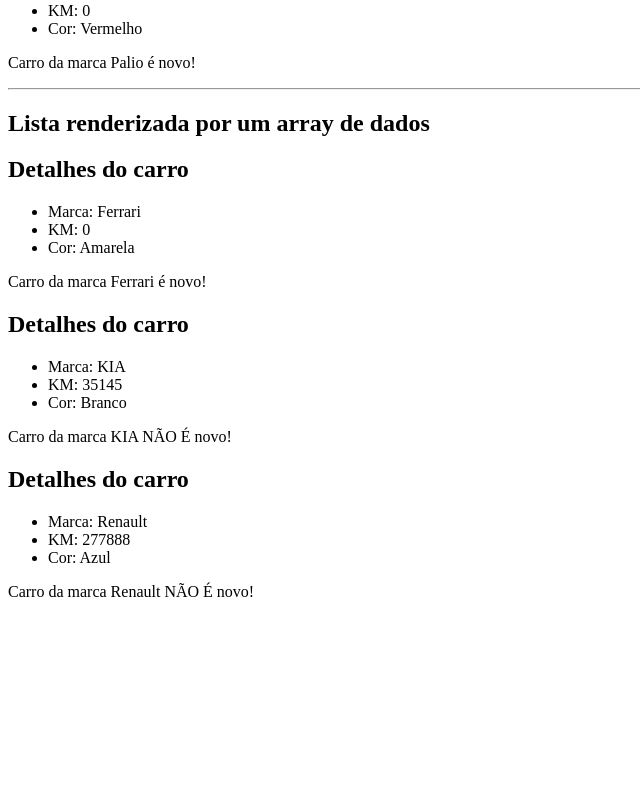
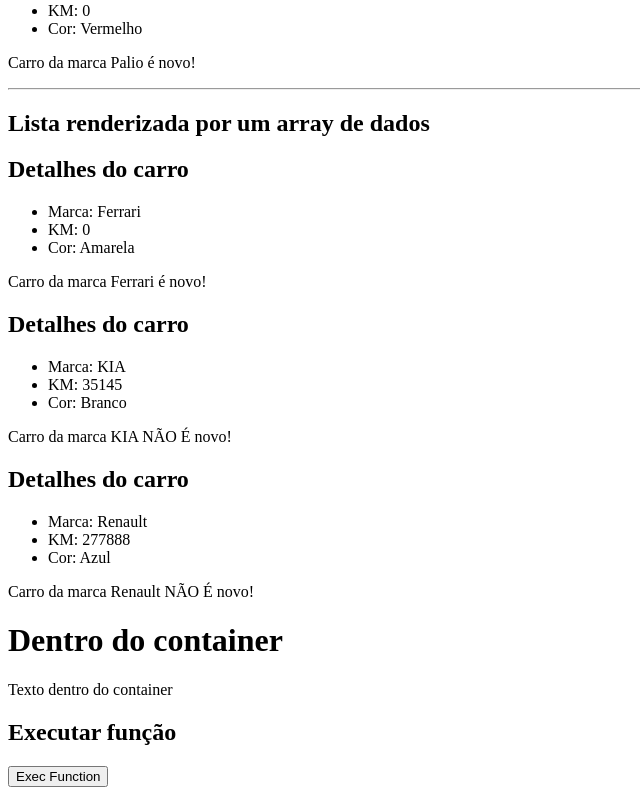
Before and after one commit to felipe-machado-front-end/react-hora-de-codar, a React (Vite) app: page / in a window 1280 px wide. Shown: the part 1373-2168 px from the top of the page, without its empty margins (0-640 px from the left). Before the commit the page ends 1990 px from the top, so only its background shows below. Built offline with nearby package versions, Linux system fonts and the light colour scheme.

Commit message:
Passando funções por props

```diff
--- /dev/null
+++ b/src/components/2-avancando-react/Container.jsx
@@ -0,0 +1,12 @@
+import React from "react";
+
+const Container = ({ children }) => {
+  return (
+    <div>
+      <h1>Dentro do container</h1>
+      {children}
+    </div>
+  );
+};
+
+export default Container;
--- /dev/null
+++ b/src/components/2-avancando-react/ExecutarFuncao.jsx
@@ -0,0 +1,12 @@
+import React from "react";
+
+const ExecutarFuncao = ({ fn }) => {
+  return (
+    <div>
+      <h2>Executar função</h2>
+      <button onClick={fn}>Exec Function</button>
+    </div>
+  );
+};
+
+export default ExecutarFuncao;
--- a/src/components/2-avancando-react/UseComponents2.jsx
+++ b/src/components/2-avancando-react/UseComponents2.jsx
@@ -2,12 +2,17 @@
 import CarDetails from "./CarDetails";
 import { Carros } from "./CarrosData";
 import ConditionalRender from "./ConditionalRender";
+import Container from "./Container";
+import ExecutarFuncao from "./ExecutarFuncao";
 import ManageDate from "./ManageDate";
 import Photo from "./Photo";
 import RenderList from "./RenderList";
 import ShowUserName from "./ShowUserName";
 
 export const UseComponents2 = () => {
+  function showMessage() {
+    alert("Executando do pai");
+  }
   return (
     <div>
       <h2>Componentes da seção 03 </h2>
@@ -28,6 +33,10 @@
           <CarDetails key={id} brand={brand} km={km} cor={cor} novo={newCar} />
         ))}
       </div>
+      <Container>
+        <p>Texto dentro do container</p>
+      </Container>
+      <ExecutarFuncao fn={showMessage} />
     </div>
   );
 };
```
